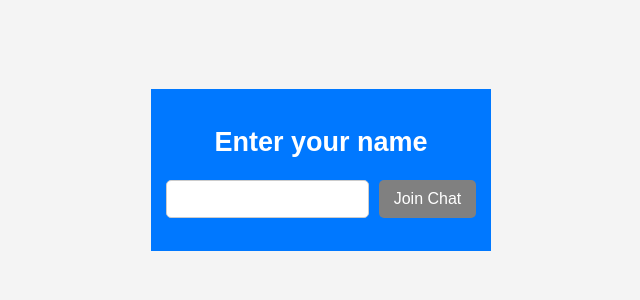
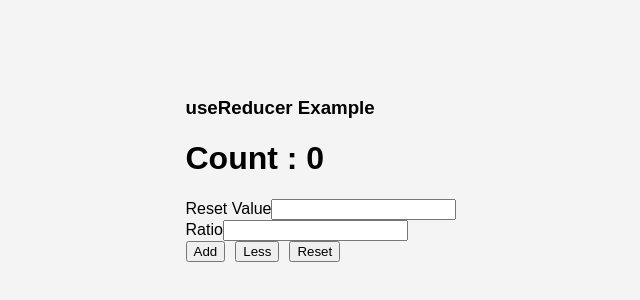
Before and after one commit to KamSofts/nodejs-examples, a React (Vite) app in the folder client/: page / in a window 1280 px wide. Shown: the part 230-530 px from the top of the page, without its empty margins (319-959 px from the left). Built offline with nearby package versions, Linux system fonts and the light colour scheme.

Commit message:
useReducer hook example

```diff
--- a/client/src/App.jsx
+++ b/client/src/App.jsx
@@ -18,7 +18,8 @@ import Form1 from './state-management/Form1';
 import Form2 from './state-management/Form2';
 // import UnControlled from './form-handling/UnControlled';
 // import Controlled from './form-handling/Controlled';
-import ChatApp from './chat-app/ChatApp';
+// import ChatApp from './chat-app/ChatApp';
+import UseReducerExample from './hooks/UseReducerExample';
 
 function App() {
 
@@ -93,7 +94,8 @@ function App() {
       {/* {stateManagement} */}
       {/* <UnControlled />
       <Controlled /> */}
-      <ChatApp />
+      {/* <ChatApp /> */}
+      <UseReducerExample />
     </div>
   )
 }
--- /dev/null
+++ b/client/src/hooks/UseReducerExample.jsx
@@ -0,0 +1,64 @@
+import { useReducer, useState } from "react";
+
+const UseReducerExample = () => {
+
+    // order important : 1.init, 2.reducer then 3.useReducer
+    const initialState = { count: 0 };
+    const reducer = (s, action) => {
+        const c = Number.parseInt(action.count) || 1;
+        switch (action.type) {
+            case "add":
+                return { count: s.count + c };
+            case "less":
+                return { count: s.count - c };
+            default:
+                return { count: Number.parseInt(action.reset) || 0 };
+        }
+    };
+    const [state, dispatch] = useReducer(reducer, initialState);
+    const [counter, setCounter] = useState({
+        reset: "",
+        ratio: ""
+    });
+
+    const handleChange = (e) => {
+        const key = e.target.name;
+        const value = e.target.value;
+        setCounter((prev) => ({ ...prev, [key]: value }));
+    }
+
+
+    return (<>
+        <div>
+            <h3>useReducer Example</h3>
+            <h1>Count : {state?.count}</h1>
+            <label htmlFor="reset">Reset Value</label>
+            <input type="text"
+                value={counter.reset} name="reset"
+                onChange={handleChange}
+            />
+            <br />
+            <label htmlFor="ratio">Ratio</label>
+            <input type="text"
+                value={counter.ratio} name="ratio"
+                onChange={handleChange}
+            />
+            <div style={{ display: "flex", gap: "10px" }}>
+                <button onClick={() => dispatch({
+                    type: "add",
+                    count: counter.ratio
+                })}>Add</button>
+                <button onClick={() => dispatch({
+                    type: "less",
+                    count: counter.ratio
+                })}>Less</button>
+                <button onClick={() => dispatch({
+                    type: "reset",
+                    reset: counter.reset
+                })}>Reset</button>
+            </div>
+        </div>
+    </>);
+};
+
+export default UseReducerExample;
```
Also changed, not shown: 1 other file (tests, documents, lock files or other folders).
